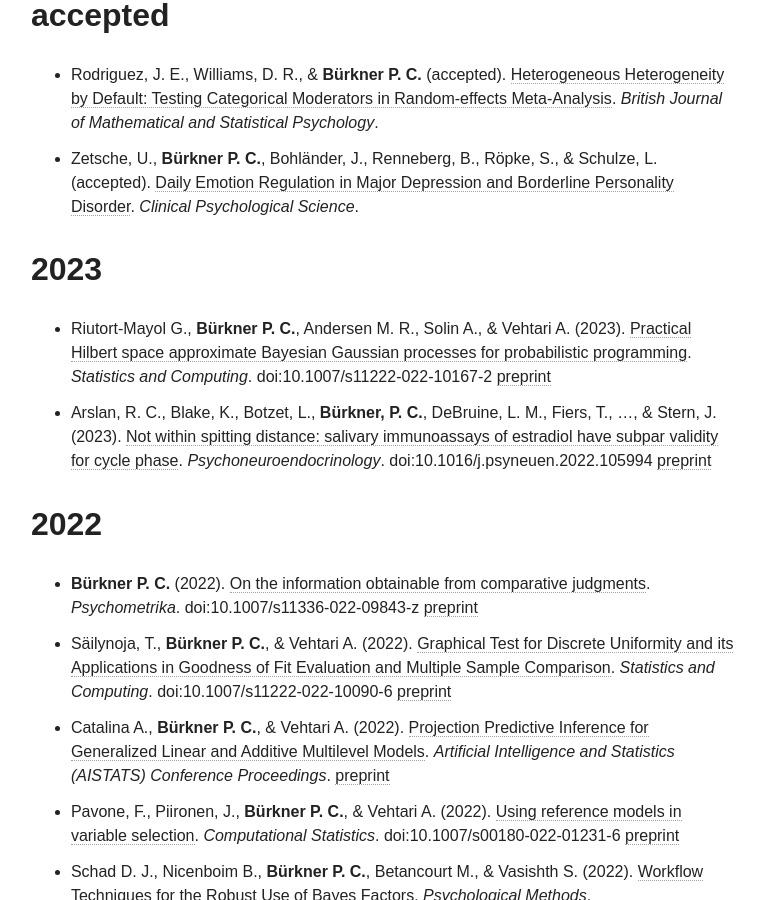
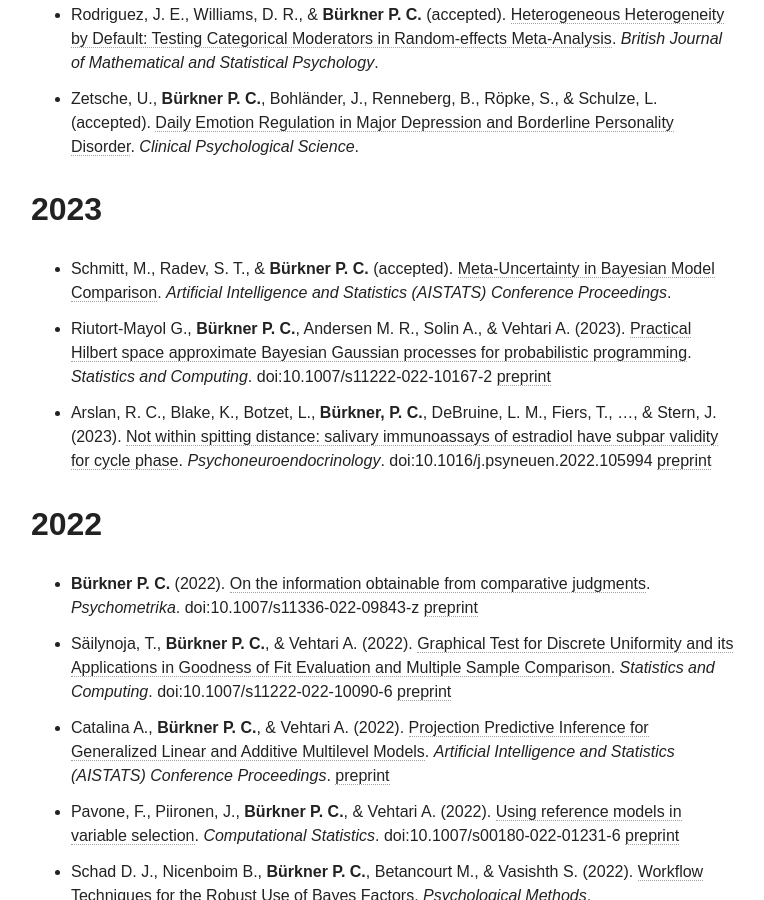
Before and after one commit to paul-buerkner/paul-buerkner.github.io, a Jekyll site: the page built from publications/index.md, in a window 1280 px wide and 900 px high, scrolled down 2062 px. Shown: the whole window, without its empty margins (255-1019 px from the left). Built offline with Jekyll 4.4.1, drawn with Linux system fonts in a browser that asks for light colours; nearby versions of some CDN libraries; some of the changed text lies outside the part shown.

Commit message:
move paper to accepted

```diff
--- a/publications/index.md
+++ b/publications/index.md
@@ -34,6 +33,7 @@
 
 ## 2023
 
+* Schmitt, M., Radev, S. T., & **Bürkner P. C.** (accepted). [Meta-Uncertainty in Bayesian Model Comparison](http://arxiv.org/abs/2210.07278). *Artificial Intelligence and Statistics (AISTATS) Conference Proceedings*.
 * Riutort-Mayol G., **Bürkner P. C.**, Andersen M. R., Solin A., & Vehtari A. (2023). [Practical Hilbert space approximate Bayesian Gaussian processes for probabilistic programming](https://doi.org/10.1007/s11222-022-10167-2). *Statistics and Computing*. doi:10.1007/s11222-022-10167-2 [preprint](http://arxiv.org/abs/2004.11408)
 * Arslan, R. C., Blake, K., Botzet, L., **Bürkner, P. C.**, DeBruine, L. M., Fiers, T., ..., & Stern, J. (2023). [Not within spitting distance: salivary immunoassays of estradiol have subpar validity for cycle phase](https://doi.org/10.1016/j.psyneuen.2022.105994). *Psychoneuroendocrinology*. doi:10.1016/j.psyneuen.2022.105994 [preprint](https://psyarxiv.com/5r8mg/)
 
```
Also changed, not shown: other parts of publications/index.md (+0 -1 lines).
